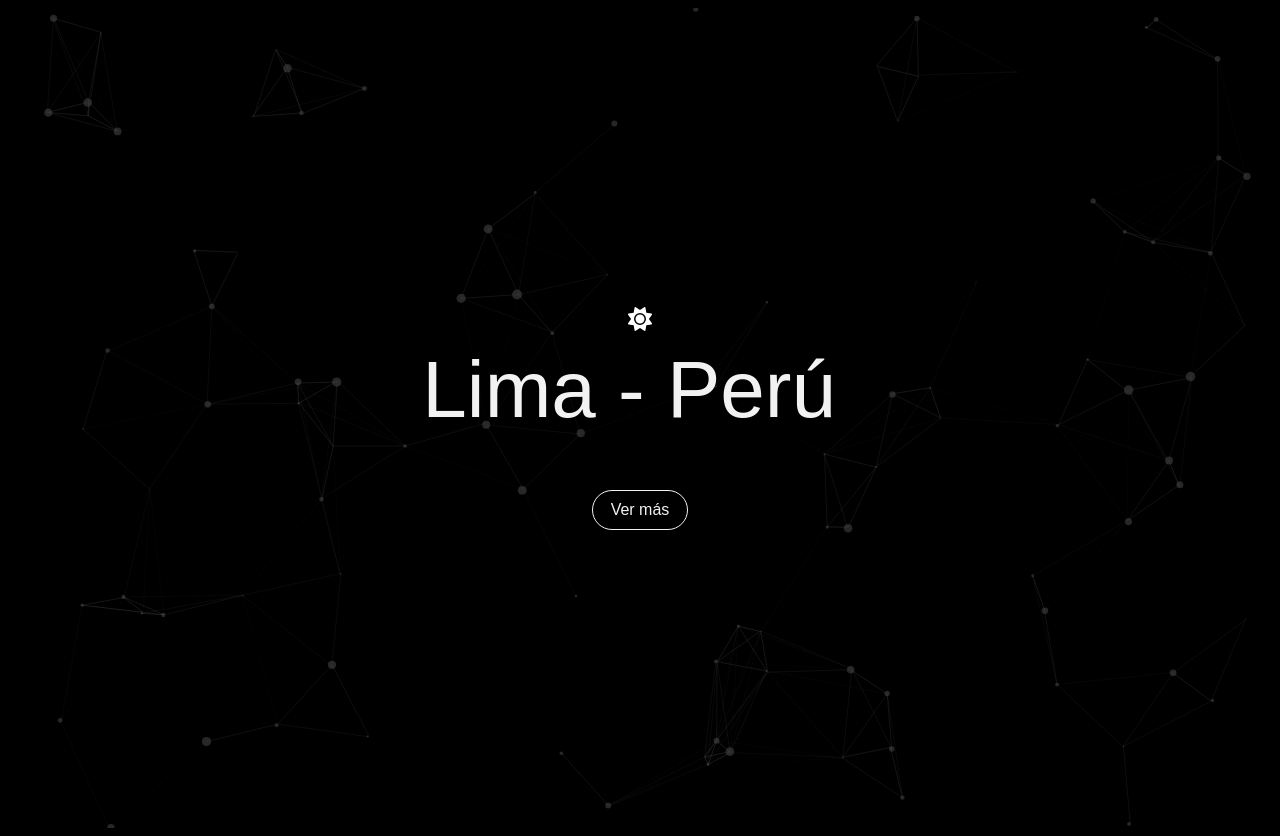
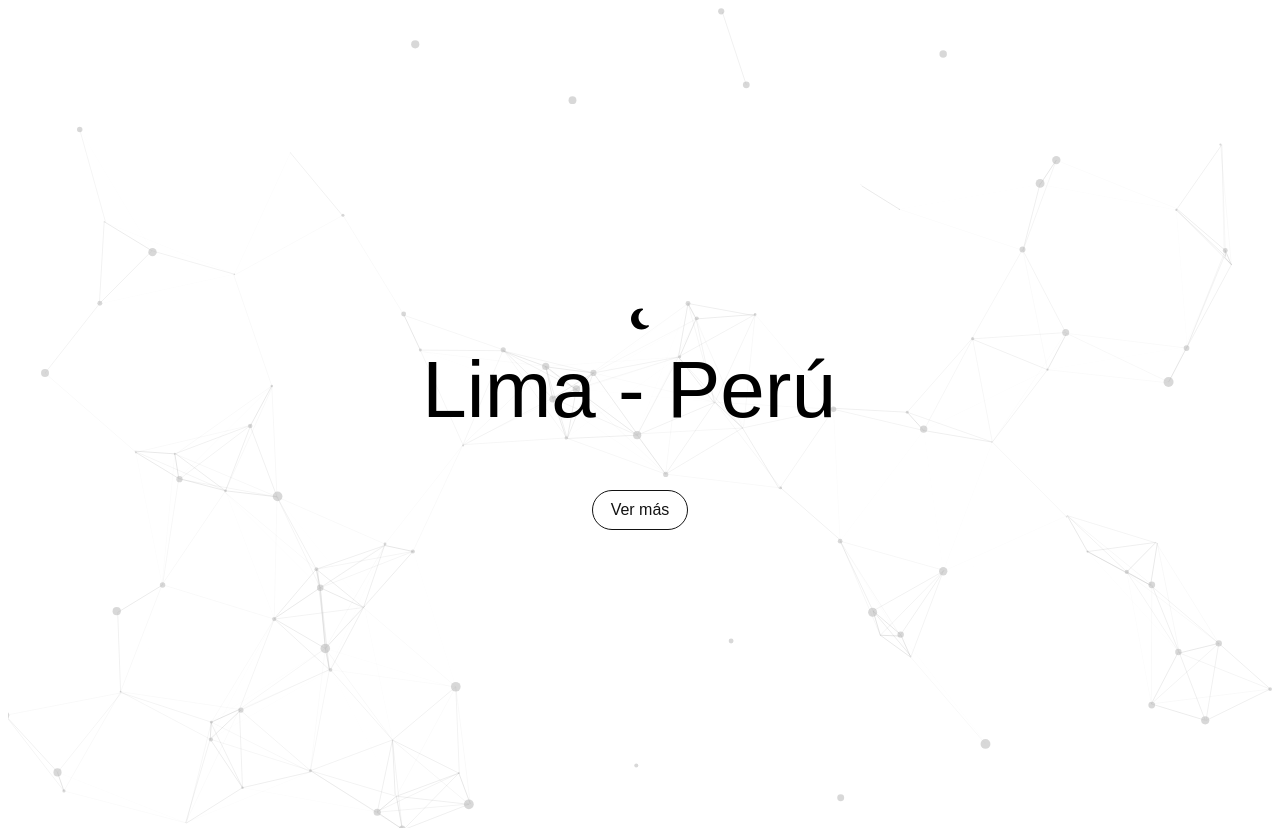
Before and after one commit to axelj123/axelmsdev_portfolio, a plain HTML site: page index.html in a window 1280 px wide. Drawn offline with nearby package versions, Linux system fonts and the light colour scheme.

Commit message:
dark mode

```diff
--- a/app.js
+++ b/app.js
@@ -1,8 +1,3 @@
-/* particlesJS.load(@dom-id, @path-json, @callback (optional)); */
-particlesJS.load('particles-js', 'particles.json', function() {
-    console.log('callback - particles.js config loaded');
-  });
-  // app.js
 document.addEventListener('DOMContentLoaded', function () {
   let particleColor = "#ffffff"; // Color blanco para partículas en modo oscuro por defecto
 
@@ -117,15 +112,21 @@
     });
   }
 
-  // Inicializa partículas
+  // Leer la preferencia del tema desde localStorage
+  const savedTheme = localStorage.getItem('theme') || 'dark';
+  document.body.classList.toggle('dark-mode', savedTheme === 'dark');
+  document.body.classList.toggle('light-mode', savedTheme === 'light');
+  particleColor = savedTheme === 'dark' ? "#ffffff" : "#000000";
+  // Inicializa partículas con el color del tema guardado
   loadParticles();
 
   // Cambia entre modo oscuro y claro
   document.getElementById('dark-mode-toggle').addEventListener('click', function () {
-    document.body.classList.toggle('light-mode');
+    const isLightMode = document.body.classList.toggle('light-mode');
+    document.body.classList.toggle('dark-mode', !isLightMode);
 
     // Cambia el color de las partículas dependiendo del modo
-    particleColor = document.body.classList.contains('light-mode') ? "#000000" : "#ffffff"; // Negro para claro, blanco para oscuro
+    particleColor = isLightMode ? "#000000" : "#ffffff";
 
     // Destruye partículas existentes y reinicia con el nuevo color
     if (window.pJSDom && window.pJSDom.length) {
@@ -134,9 +135,12 @@
     }
 
     loadParticles();
+
+    // Guarda la preferencia del tema en localStorage
+    localStorage.setItem('theme', isLightMode ? 'light' : 'dark');
   });
-});
-document.addEventListener('DOMContentLoaded', function () {
+
+  // Configuración del Typewriter
   const typewriter = new Typewriter('#typewriter-text', {
     loop: true, // Hacer que la animación se repita
     delay: 75, // Velocidad de tipeo
--- a/index.html
+++ b/index.html
@@ -30,6 +30,25 @@
 
     <script src="particles.js"></script>
     <script src="app.js"></script>
+    <script>
+        // Función para aplicar el modo oscuro o claro basado en el valor de localStorage
+        function applyTheme(theme) {
+            document.body.classList.toggle('dark-mode', theme === 'dark');
+            localStorage.setItem('theme', theme);
+        }
+
+        // Leer la preferencia del usuario desde localStorage
+        const savedTheme = localStorage.getItem('theme') || 'light';
+        applyTheme(savedTheme);
+
+        // Alternar entre modos cuando se hace clic en el botón
+        const toggleButton = document.getElementById('dark-mode-toggle');
+        toggleButton.addEventListener('click', () => {
+            const currentTheme = document.body.classList.contains('dark-mode') ? 'dark' : 'light';
+            const newTheme = currentTheme === 'dark' ? 'light' : 'dark';
+            applyTheme(newTheme);
+        });
+    </script>
 </body>
 
 </html>
--- a/style.css
+++ b/style.css
@@ -30,6 +30,7 @@
     margin-top: 12px;
     z-index: 2;
     pointer-events: none;
+    user-select: none;
 }
 
 
@@ -45,6 +46,8 @@
     cursor: pointer;
     z-index: 9999;
     transition: background-color 0.5s ease, color 0.5s ease;
+    user-select: none;
+
 }
 
 .button:hover {
@@ -66,6 +69,8 @@
     transition: background-color 0.5s ease, color 0.5s ease;
     display: flex;
     align-items: center; /* Alinea verticalmente el ícono */
+    user-select: none;
+
 }
 
 #dark-mode-toggle svg {
```
Lines whose indentation alone changed are shown as unchanged.
